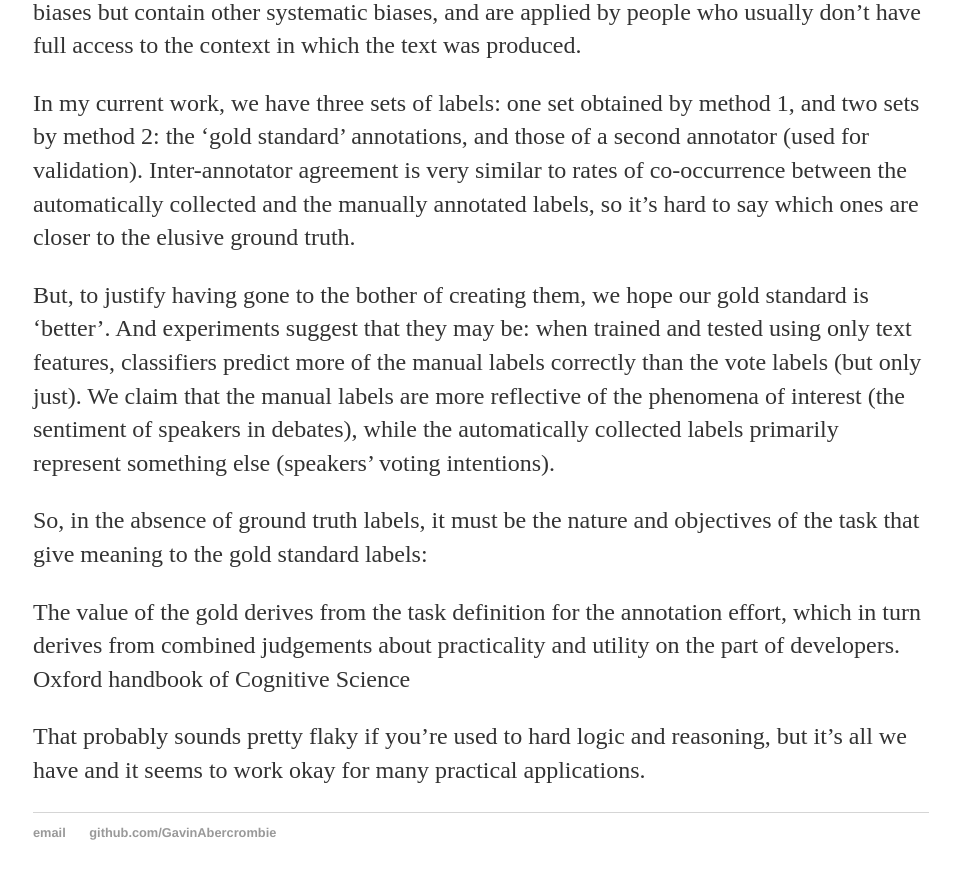
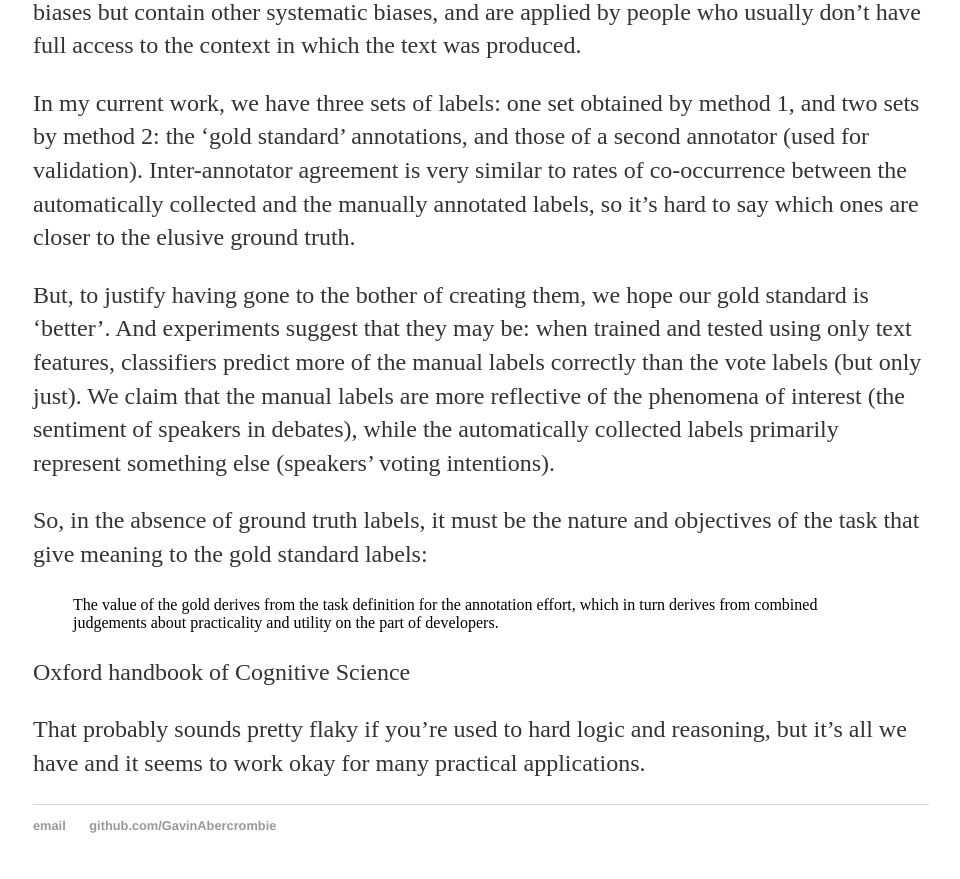
Before and after one commit to GavinAbercrombie/gavinabercrombie.github.io, a Jekyll site: the page built from _posts/2018-03-26-What-is-the-gold-in-gold-standard-labels-for-NLP?.md, in a window 1280 px wide and 900 px high, scrolled down 1700 px. Shown: the top 879 px of the window, without its empty margins (159-1119 px from the left). Built offline with Jekyll 4.4.1, drawn with Linux system fonts in a browser that asks for light colours; our own code applies the rules of GitHub Pages for plain Markdown files.

```diff
--- a/_posts/2018-03-26-What-is-the-gold-in-gold-standard-labels-for-NLP?.md
+++ b/_posts/2018-03-26-What-is-the-gold-in-gold-standard-labels-for-NLP?.md
@@ -23,7 +23,7 @@ But, to justify having gone to the bother of creating them, we hope our gold sta
 
 So, in the absence of ground truth labels, it must be the nature and objectives of the task that give meaning to the gold standard labels:
 
-The value of the gold derives from the task definition for the annotation effort, which in turn derives from combined judgements about practicality and utility on the part of developers.
+<blockquote>The value of the gold derives from the task definition for the annotation effort, which in turn derives from combined judgements about practicality and utility on the part of developers.</blockquote>
 Oxford handbook of Cognitive Science
 
 That probably sounds pretty flaky if you’re used to hard logic and reasoning, but it’s all we have and it seems to work okay for many practical applications.
```
